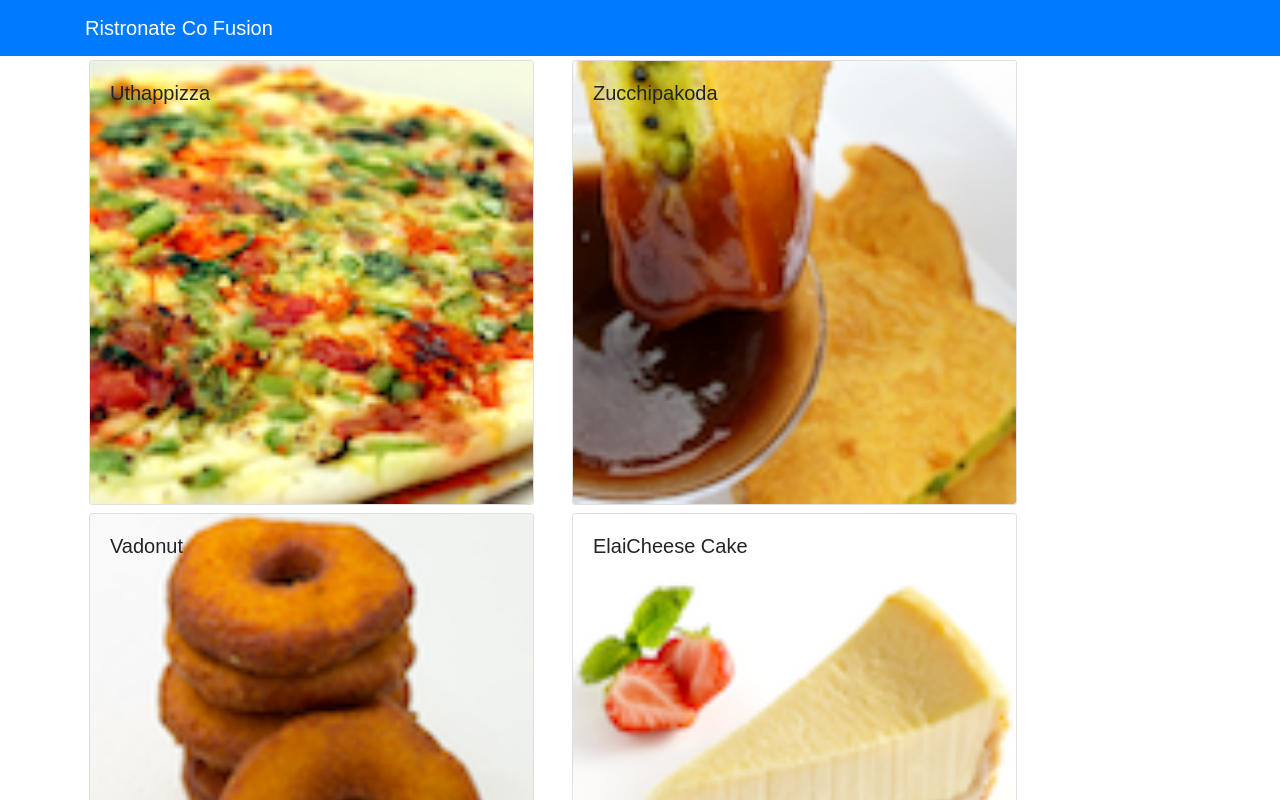
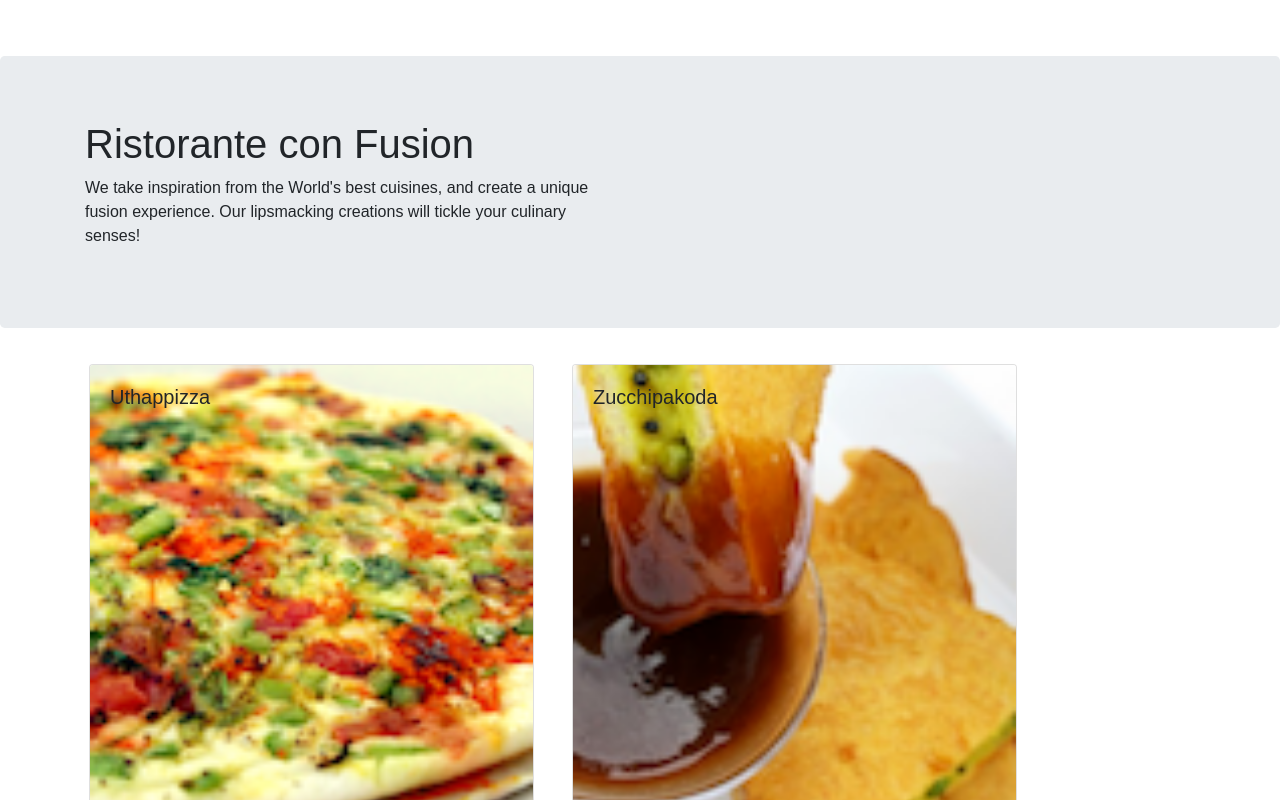
Before and after one commit to srishtichouksey/react, a React (Create React App) app: page / in a window 1280 px wide. Shown: the top 800 px of the page. Built offline with nearby package versions, Linux system fonts and the light colour scheme.

Commit message:
Adding Header Footer and use of Functional Component

```diff
--- a/package.json
+++ b/package.json
@@ -4,6 +4,8 @@
   "private": true,
   "dependencies": {
     "bootstrap": "^4.0.0",
+    "bootstrap-social": "^5.1.1",
+    "font-awesome": "^4.7.0",
     "react": "^16.4.1",
     "react-dom": "^16.4.1",
     "react-popper": "^0.9.2",
--- a/src/components/DishdetailComponent.js
+++ b/src/components/DishdetailComponent.js
@@ -2,10 +2,10 @@
 import { Card, CardTitle, CardBody, CardText} from 'reactstrap';
 
 
-export default class Dishdetail extends Component {
 
 
-	renderDish(dish) {
+
+function RenderDish({dish}) {
 	return(
 		<div className="col-12 col-md-5 m-1">
 			<Card>
@@ -18,7 +18,7 @@
 	);
 }
 
-	renderComments(dish) {
+function RenderComments({dish}) {
 		if(dish.comments != null)
 		return(
 			<div className="col-12 col-md-5 m-1">
@@ -37,18 +37,15 @@
 			</div>
 		);
 		else return <div></div>;
-
 }
 
-	render() {
-		console.log(this.props.dish);
-		if(this.props.dish) {
-			console.log();
+const Dishdetail = (props) => {
+		if(props.dish) {
 			return(
 			<div className="container">
 				<div className="row">
-					{this.renderDish(this.props.dish)}
-					{this.renderComments(this.props.dish)}
+					<RenderDish dish={props.dish} />
+					<RenderComments dish = {props.dish} />
 				</div>
 			</div>
 			);
@@ -57,4 +54,4 @@
 		}
 }
 
-}
+export default Dishdetail;
--- /dev/null
+++ b/src/components/HeaderComponent.js
@@ -0,0 +1,28 @@
+import React, { Component } from 'react';
+import { Navbar, NavbarBrand, Jumbotron } from 'reactstrap';
+
+class Header extends Component {
+  render() {
+    return(
+    <React.Fragment>
+      <Navbar dark>
+        <div className="container">
+            <NavbarBrand href="/">Ristorante Con Fusion</NavbarBrand>
+        </div>
+      </Navbar>
+      <Jumbotron>
+           <div className="container">
+               <div className="row row-header">
+                   <div className="col-12 col-sm-6">
+                       <h1>Ristorante con Fusion</h1>
+                       <p>We take inspiration from the World's best cuisines, and create a unique fusion experience. Our lipsmacking creations will tickle your culinary senses!</p>
+                   </div>
+               </div>
+           </div>
+       </Jumbotron>
+    </React.Fragment>
+    );
+  }
+}
+
+export default Header;
--- a/src/components/MainComponent.js
+++ b/src/components/MainComponent.js
@@ -2,6 +2,7 @@
 import {Navbar , NavbarBrand } from 'reactstrap';
 import Menu from './MenuComponent';
 import Dishdetail from './DishdetailComponent';
+import Header from './HeaderComponent';
 import {DISHES} from '../shared/dishes';
 
 class Main extends Component {
@@ -24,11 +25,7 @@
   render() {
     return (
         <div>
-          <Navbar dark color="primary">
-            <div className="container">
-              <NavbarBrand href="/">Ristronate Co Fusion</NavbarBrand>
-            </div>
-          </Navbar>
+          <Header />
           <Menu
               dishes={this.state.dishes} onClick={(dishId) => this.onDishSelect(dishId)} />
           <Dishdetail
--- a/src/components/MenuComponent.js
+++ b/src/components/MenuComponent.js
@@ -1,27 +1,26 @@
 import React, {Component} from 'react';
 import {Card, CardImg, CardImgOverlay, CardTitle} from 'reactstrap';
 
-class Menu extends Component {
+function RenderMenuItem({dish, onClick}) {
+  return(
+    <Card key={dish.id}
+        onClick={() => onClick(dish.id)}>
+            <CardImg width="100%" src={dish.image} alt={dish.name} />
+              <CardImgOverlay>
+              <CardTitle>{dish.name}</CardTitle>
+            </CardImgOverlay>
+    </Card>
+  );
+}
 
-	constructor (props) {
-		super(props);
-	}
-
-	render() {
-        const menu = this.props.dishes.map((dish) => {
+const Menu = (props) => {
+        const menu = props.dishes.map((dish) => {
             return (
               <div  className="col-12 col-md-5 m-1">
-                <Card key={dish.id}
-                  onClick={() => this.props.onClick(dish.id)}>
-                  <CardImg width="100%" src={dish.image} alt={dish.name} />
-                  <CardImgOverlay>
-                      <CardTitle>{dish.name}</CardTitle>
-                  </CardImgOverlay>
-                </Card>
+                  <RenderMenuItem dish={dish} onClick={props.onClick} />
               </div>
             );
         });
-
         return (
             <div className="container">
                 <div className="row">
@@ -30,6 +29,5 @@
             </div>
         );
     }
-}
 
 export default Menu;
--- a/src/index.js
+++ b/src/index.js
@@ -1,6 +1,8 @@
 import React from 'react';
 import ReactDOM from 'react-dom';
 import 'bootstrap/dist/css/bootstrap.min.css';
+import 'font-awesome/css/font-awesome.min.css';
+import 'bootstrap-social/bootstrap-social.css';
 import './index.css';
 import App from './App';
 import registerServiceWorker from './registerServiceWorker';
```
Lines whose indentation alone changed are shown as unchanged.
